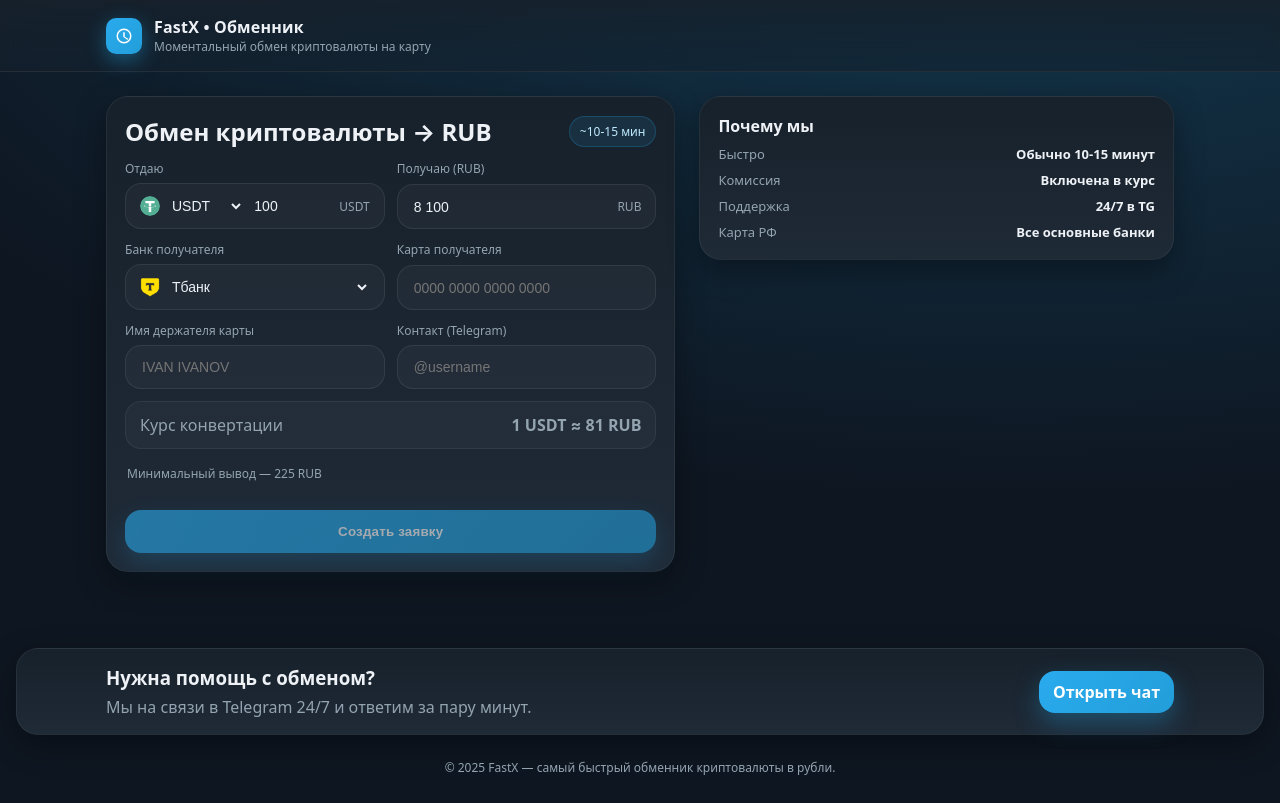
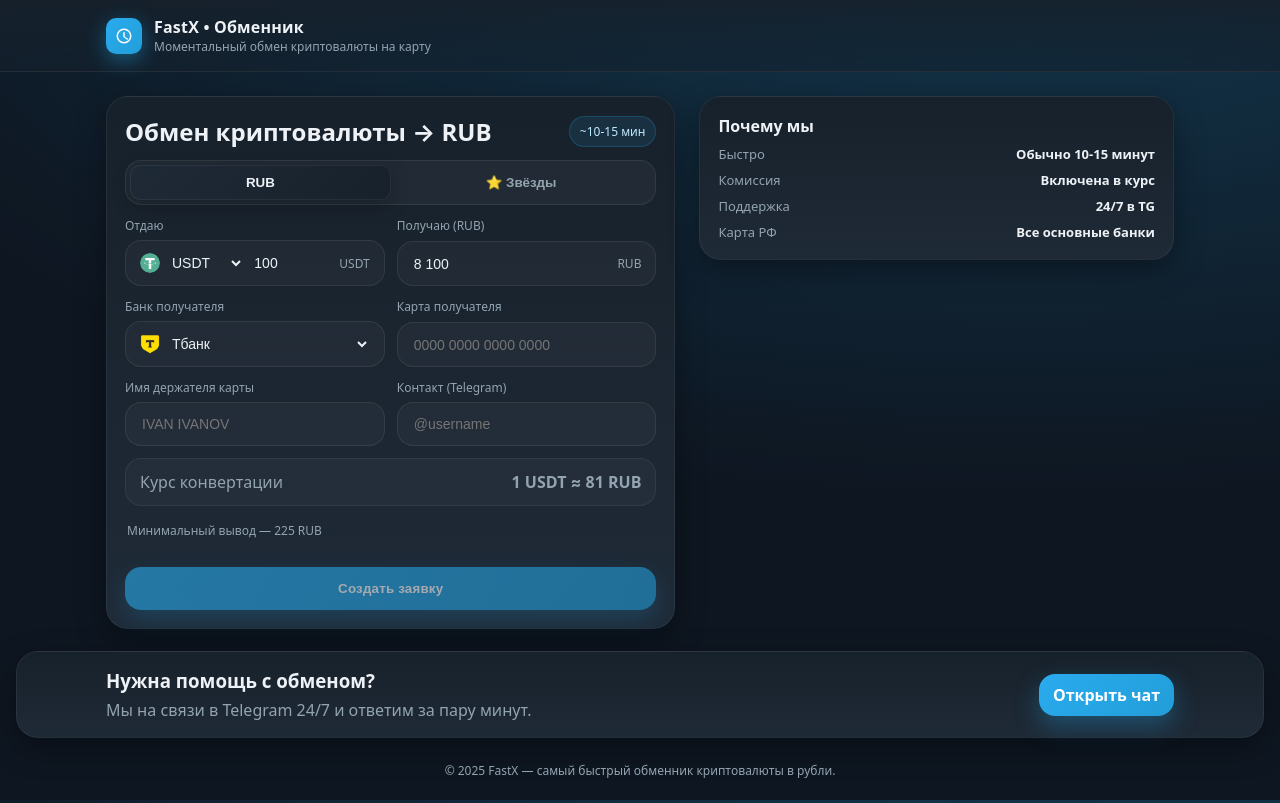
Before and after one commit to Egor3011/retest, a Vue app in the folder frontend/: page / in a window 1280 px wide. Built offline with nearby package versions, Linux system fonts and the light colour scheme.

Commit message:
fix and add

```diff
--- a/frontend/src/App.vue
+++ b/frontend/src/App.vue
@@ -15,15 +15,33 @@
     <main class="container hero">
       <section class="panel exchange-card">
         <div class="exchange-header">
-          <h2 style="margin:0">Обмен криптовалюты → RUB</h2>
+          <h2 style="margin:0">{{ mode === 'exchange' ? 'Обмен криптовалюты → RUB' : 'Покупка Telegram ⭐' }}</h2>
           <span class="pill">~10-15 мин</span>
         </div>
 
-        <ExchangeForm
+        <div class="mode-switch">
+          <button
+            :class="['mode-btn', mode==='exchange' ? 'active' : '']"
+            @click="mode='exchange'"
+            type="button"
+          >RUB</button>
+          <button
+            :class="['mode-btn', mode==='stars' ? 'active' : '']"
+            @click="mode='stars'"
+            type="button"
+          >⭐ Звёзды</button>
+        </div>
+
+        <ExchangeForm v-if="mode==='exchange'"
           @submit-order="onSubmitOrder"
           :rate="rate"
           :crypto="selectedCrypto"
           @update:crypto="selectedCrypto = $event"
+        />
+
+        <StarsPurchase v-else
+          :rate="rate"
+          @submit-stars="onSubmitStars"
         />
 
         <PaymentModal
@@ -68,12 +86,14 @@
 import { computed, ref, watch, nextTick } from 'vue';
 import ExchangeForm from './components/ExchangeForm.vue';
 import PaymentModal from './components/PaymentModal.vue';
+import StarsPurchase from './components/StarsPurchase.vue';
 import QRCode from 'qrcode';
 
 const year = new Date().getFullYear();
 
 // Basic reactive rates per crypto (mock). In real app, fetch from backend.
 const selectedCrypto = ref('USDT');
+const mode = ref('exchange');
 const baseRatesRub = ref({
   USDT: 81,   // RUB per 1 USDT
   BTC: 10395823,  // RUB per 1 BTC
@@ -115,6 +135,13 @@ function onConfirmTransfer() {
   alert('Спасибо! Мы проверим перевод и свяжемся с вами.');
 }
 
+function onSubmitStars(payload) {
+  // Reuse wallet + modal
+  selectedCrypto.value = payload.crypto;
+  lastOrder.value = { crypto: payload.crypto, cryptoAmount: payload.cryptoAmount, rubAmount: payload.rub, bank: 'stars', card: '—', holder: payload.telegram, telegram: payload.telegram };
+  isModalOpen.value = true;
+}
+
 // Generate QR when modal opens or dependencies change
 async function generateQr() {
   const addr = walletAddress.value;
--- a/frontend/src/assets/styles.css
+++ b/frontend/src/assets/styles.css
@@ -129,6 +129,31 @@ body {
 .item { display:flex; justify-content:space-between; color: var(--tg-muted); font-size: 13px; }
 .item strong { color: var(--tg-text); }
 
+.mode-switch {
+  display: grid;
+  grid-template-columns: 1fr 1fr;
+  gap: 0;
+  background: rgba(255,255,255,0.04);
+  border: 1px solid rgba(255,255,255,0.08);
+  border-radius: var(--radius-lg);
+  padding: 4px;
+  margin: 0 0 12px;
+}
+.mode-btn {
+  background: transparent;
+  border: 0;
+  color: var(--tg-muted);
+  padding: 10px 12px;
+  border-radius: calc(var(--radius-md) - 2px);
+  font-weight: 600;
+  cursor: pointer;
+}
+.mode-btn.active {
+  background: linear-gradient(135deg, var(--tg-panel-2), var(--tg-panel));
+  color: var(--tg-text);
+  box-shadow: inset 0 0 0 1px rgba(255,255,255,0.06), 0 6px 18px rgba(0,0,0,0.25);
+}
+
 .footer { color: var(--tg-muted); font-size: 12px; padding: 24px 16px; text-align:center; }
 
 @media (max-width: 920px) {
--- a/frontend/src/components/ExchangeForm.vue
+++ b/frontend/src/components/ExchangeForm.vue
@@ -77,6 +77,7 @@
     <p :style="{margin: '4px 2px 0', fontSize: '12px', color: meetsMinRub ? '#93a4b0' : '#fda4af'}">
       {{ meetsMinRub ? 'Минимальный вывод — 225 RUB' : 'Минимальная сумма к получению — 225 RUB' }}
     </p>
+
     <p :style="{margin: '4px 2px 0', fontSize: '12px', color: meetsMinRub ? '#93a4b0' : '#fda4af'}">
       {{ rubAmount < 1000 ? 'Маленькие суммы требуют больше времени на вывод (до 1 часа)' : '' }}
     </p>
--- /dev/null
+++ b/frontend/src/components/StarsPurchase.vue
@@ -0,0 +1,104 @@
+<template>
+  <form class="grid-auto" @submit.prevent="submit">
+    <div class="grid-2">
+      <div class="field">
+        <label>Пакет звёзд</label>
+        <div class="input">
+          <select v-model.number="stars">
+            <option :value="50">50 ⭐</option>
+            <option :value="100">100 ⭐</option>
+            <option :value="250">250 ⭐</option>
+            <option :value="500">500 ⭐</option>
+            <option :value="1000">1000 ⭐</option>
+            <option :value="2500">2500 ⭐</option>
+          </select>
+        </div>
+      </div>
+      <div class="field">
+        <label>Оплата криптовалютой</label>
+        <div class="input crypto-select">
+          <img :src="coinLogo" alt="coin" class="coin-logo" />
+          <select v-model="crypto">
+            <option value="TON">TON</option>
+          </select>
+          <span class="suffix">{{ crypto }}</span>
+        </div>
+      </div>
+    </div>
+
+    <div class="grid-2">
+      <div class="field">
+        <label>Цена (в RUB)</label>
+        <div class="input" style="cursor:not-allowed">
+          <input :value="rubDisplay" readonly />
+          <span class="suffix">RUB</span>
+        </div>
+      </div>
+      <div class="field">
+        <label>Отправить ({{ crypto }})</label>
+        <div class="input" style="cursor:not-allowed">
+          <input :value="cryptoAmountDisplay" readonly />
+          <span class="suffix">{{ crypto }}</span>
+        </div>
+      </div>
+    </div>
+
+    <div class="field">
+      <label>Ваш Telegram @username</label>
+      <div class="input">
+        <input v-model="telegram" placeholder="@username" />
+      </div>
+    </div>
+
+    <div class="rate-box">
+      <span>Курс: 1 {{ crypto }} ≈ {{ rate.toLocaleString('ru-RU') }} ₽</span>
+      <strong>{{ stars }} ⭐</strong>
+    </div>
+
+    <button class="submit-btn" type="submit" :disabled="!canSubmit">Купить ⭐</button>
+  </form>
+</template>
+
+<script setup>
+import { computed, reactive, toRefs } from 'vue';
+
+const props = defineProps({ rate: { type: Number, required: true } });
+const emit = defineEmits(['submit-stars']);
+
+const state = reactive({
+  stars: 250,
+  crypto: 'USDT',
+  telegram: ''
+});
+
+const { stars, crypto, telegram } = toRefs(state);
+const rate = computed(() => props.rate);
+
+const rub = computed(() => Math.ceil(stars.value * 1.1)); // пример: 1⭐ ≈ 1.1 RUB
+const cryptoAmount = computed(() => Number((rub.value / rate.value).toFixed(6)));
+const rubDisplay = computed(() => rub.value.toLocaleString('ru-RU'));
+const cryptoAmountDisplay = computed(() => cryptoAmount.value.toString());
+
+const canSubmit = computed(() => /^@?[a-zA-Z0-9_]{5,}$/.test(telegram.value.trim()));
+
+function submit() {
+  if (!canSubmit.value) return;
+  emit('submit-stars', {
+    stars: stars.value,
+    crypto: crypto.value,
+    cryptoAmount: cryptoAmount.value,
+    rub: rub.value,
+    telegram: telegram.value
+  });
+}
+
+const coinLogo = computed(() => {
+  const map = { USDT: '/coins/tether.svg', BTC: '/coins/Bitcoin.svg.png', ETH: '/coins/ethereum-eth.svg', TON: '/coins/ton_symbol.png' };
+  return map[crypto.value] || '/coins/tether.svg';
+});
+</script>
+
+<style scoped>
+.crypto-select { gap: 8px; }
+.coin-logo { width: 20px; height: 20px; border-radius: 50%; }
+</style>
```
